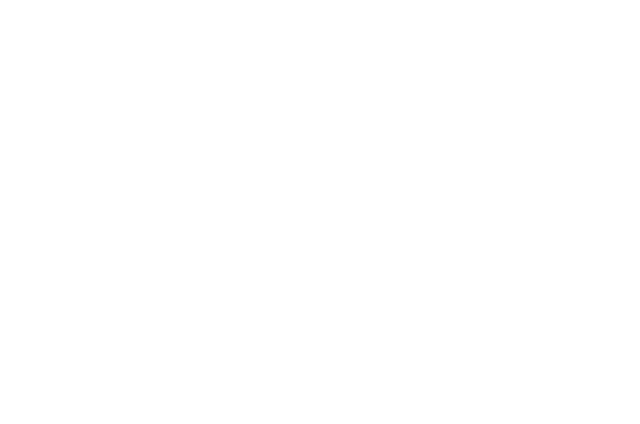
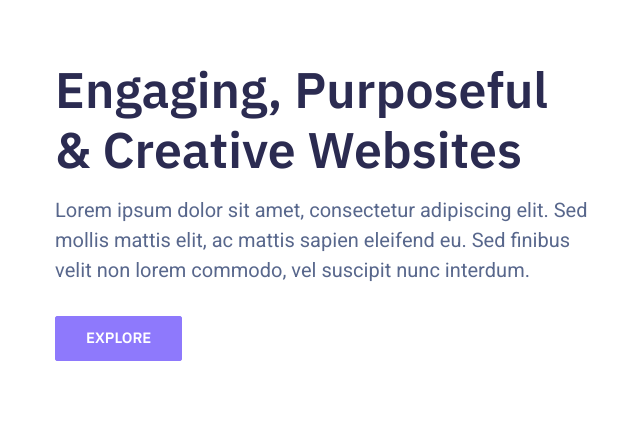
Before and after one commit to zaxwebs/zxw-alpha, a website built with Parcel: page src/index.html in a window 1280 px wide. Shown: the whole page, without its empty margins (30-670 px from the left). Built offline with nearby package versions, Linux system fonts and the light colour scheme.

Commit message:
Initial work on Hero section

```diff
--- a/src/index.html
+++ b/src/index.html
@@ -9,6 +9,25 @@
 		<title>ZXW Studio</title>
 	</head>
 	<body>
+		<main>
+			<section id="hero" class="py-a">
+				<div class="container">
+					<div class="row">
+						<div class="col-md-6 flex-y">
+							<div>
+								<h1>Engaging, Purposeful & Creative Websites</h1>
+								<p class="mb-4">
+									Lorem ipsum dolor sit amet, consectetur adipiscing elit. Sed
+									mollis mattis elit, ac mattis sapien eleifend eu. Sed finibus
+									velit non lorem commodo, vel suscipit nunc interdum.
+								</p>
+								<a class="btn btn-primary" href="#">Explore</a>
+							</div>
+						</div>
+					</div>
+				</div>
+			</section>
+		</main>
 		<script src="./scripts/main.js"></script>
 	</body>
 </html>
```
